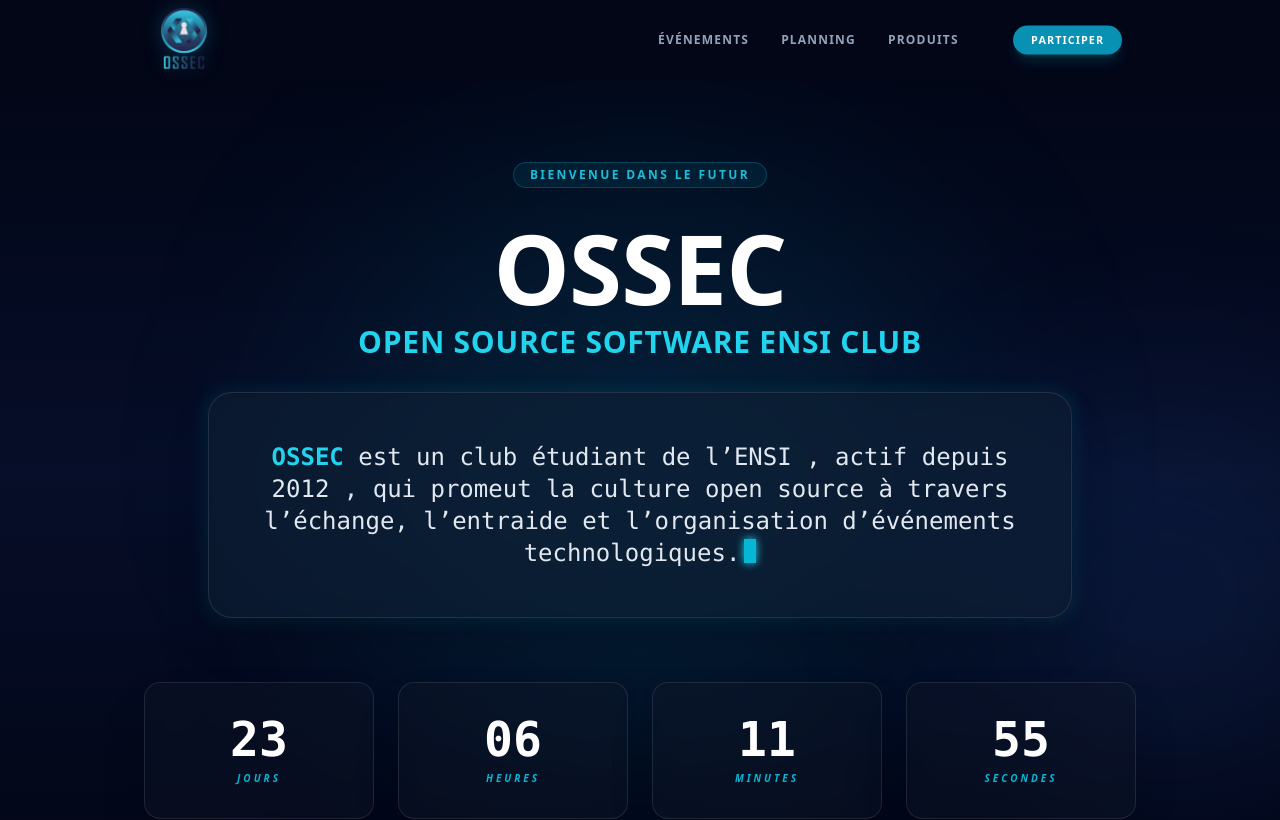
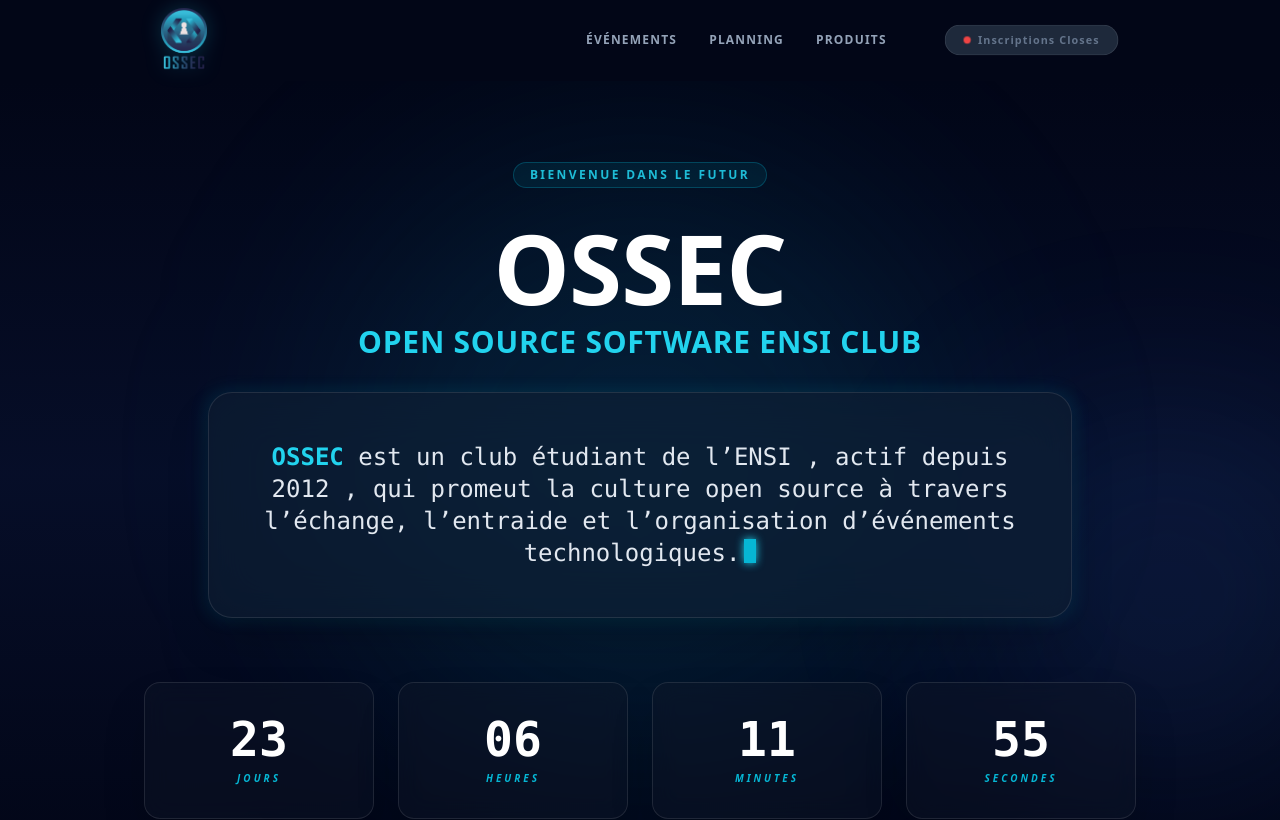
Before and after one commit to Farahgrissa/tunihack-form, a React (Vite) app: page / in a window 1280 px wide. Shown: the top 820 px of the page. Built offline with nearby package versions, Linux system fonts and the light colour scheme.

Commit message:
feat: fermeture des inscriptions et mise à jour du CTA

```diff
--- a/src/pages/Home.jsx
+++ b/src/pages/Home.jsx
@@ -27,13 +27,14 @@
   { day: "Day 1", time: "10:00", event: "Workshop", icon: <Cpu />, color: "border-cyan-500" },
   { day: "Day 1", time: "12:00", event: "Lunch Break", icon: <Coffee />, color: "border-cyan-500" },
   { day: "Day 1", time: "13:00", event: "Workshop", icon: <Cpu />, color: "border-cyan-500" },
+   { day: "Day 1", time: "14:00", event: "CP-Contest", icon: <Code />, color: "border-cyan-500" },
   { day: "Day 1", time: "14:30", event: "Music", icon: <Music />, color: "border-cyan-500" },
    { day: "Day 1", time: "15:30", event: "Workshop", icon: <Cpu />, color: "border-cyan-500" },
   { day: "Day 1", time: "17:00", event: "Coffee Break", icon: <Coffee />, color: "border-cyan-500" },
    { day: "Day 1", time: "17:30", event: "Workshop", icon: <Cpu />, color: "border-cyan-500" },
    { day: "Day 1", time: "18:30", event: "Activities", icon: <Gamepad2 />, color: "border-cyan-500" },
   { day: "Day 1", time: "20:00", event: "Dinner", icon: <Utensils />, color: "border-cyan-500" },
-  { day: "Day 1", time: "21:00", event: "CP-Contest", icon: <Code />, color: "border-cyan-500" },
+
   { day: "Day 1", time: "22:00", event: "Chess Tournament", icon: <Trophy />, color: "border-amber-500" },
   { day: "Day 1", time: "23:30", event: "LOL Competition", icon: <Gamepad2 />, color: "border-cyan-500" },
   { day: "Day 1", time: "00:00", event: "Music & Chill", icon: <Moon />, color: "border-indigo-500" },
@@ -253,12 +254,14 @@
       <a href="#products" className="hover:text-cyan-400 transition">Produits</a>
 
       {/* Bouton fixé en taille compacte */}
-      <Link
-        to="/register"
-        className="ml-4 px-5 py-2 rounded-full bg-cyan-600 hover:bg-cyan-500 text-white transition-all shadow-lg shadow-cyan-500/20 scale-90"
-      >
-       Participer
-      </Link>
+{/* Remplacement du bouton Participer dans le Header */}
+<button
+  disabled
+  className="ml-4 px-5 py-2 rounded-full bg-slate-800 text-slate-500 cursor-not-allowed border border-white/10 scale-90 flex items-center gap-2"
+>
+  <span className="w-2 h-2 bg-red-500 rounded-full animate-pulse"></span>
+  Inscriptions Closes
+</button>
     </nav>
   </div>
 </header>
@@ -368,13 +371,25 @@
       </section>
       <FaqSection />
 
-      {/* CTA */}
-      <section className="py-20 text-center">
-        <Link to="/register" className="inline-block bg-white text-black font-black px-12 py-5 rounded-full text-xl hover:bg-cyan-400 transition-all shadow-[0_20px_40px_rgba(255,255,255,0.1)]">
-          REJOINDRE L'AVENTURE
-        </Link>
-      </section>
+{/* CTA - VERSION FERMÉE */}
+<section className="py-20 text-center">
+  <div className="inline-block relative">
+    {/* Effet de lueur rouge pour le statut fermé */}
+    <div className="absolute -inset-4 bg-red-500/10 blur-3xl rounded-full"></div>
 
+    <div className="relative bg-slate-900/50 border border-white/10 px-12 py-8 rounded-[32px] backdrop-blur-xl">
+      <h3 className="text-2xl font-black text-white mb-2 uppercase italic">
+        Les inscriptions sont <span className="text-red-500">closes</span>
+      </h3>
+      <p className="text-slate-400 text-sm max-w-xs mx-auto">
+        Toutes les places pour le TuniHack 11.0 ont été réservées. On se voit à l'événement !
+      </p>
+      <div className="mt-6 inline-flex items-center gap-2 px-4 py-2 rounded-full bg-red-500/10 border border-red-500/20 text-red-500 text-[10px] font-black uppercase tracking-widest">
+        Full Capacity
+      </div>
+    </div>
+  </div>
+</section>
       {/* FOOTER - Crédits Agrandis */}
       <footer id="contact" className="border-t border-white/5 bg-slate-950 pt-20 pb-10">
         <div className="max-w-7xl mx-auto px-6 grid grid-cols-1 md:grid-cols-4 gap-12 mb-20">
```
